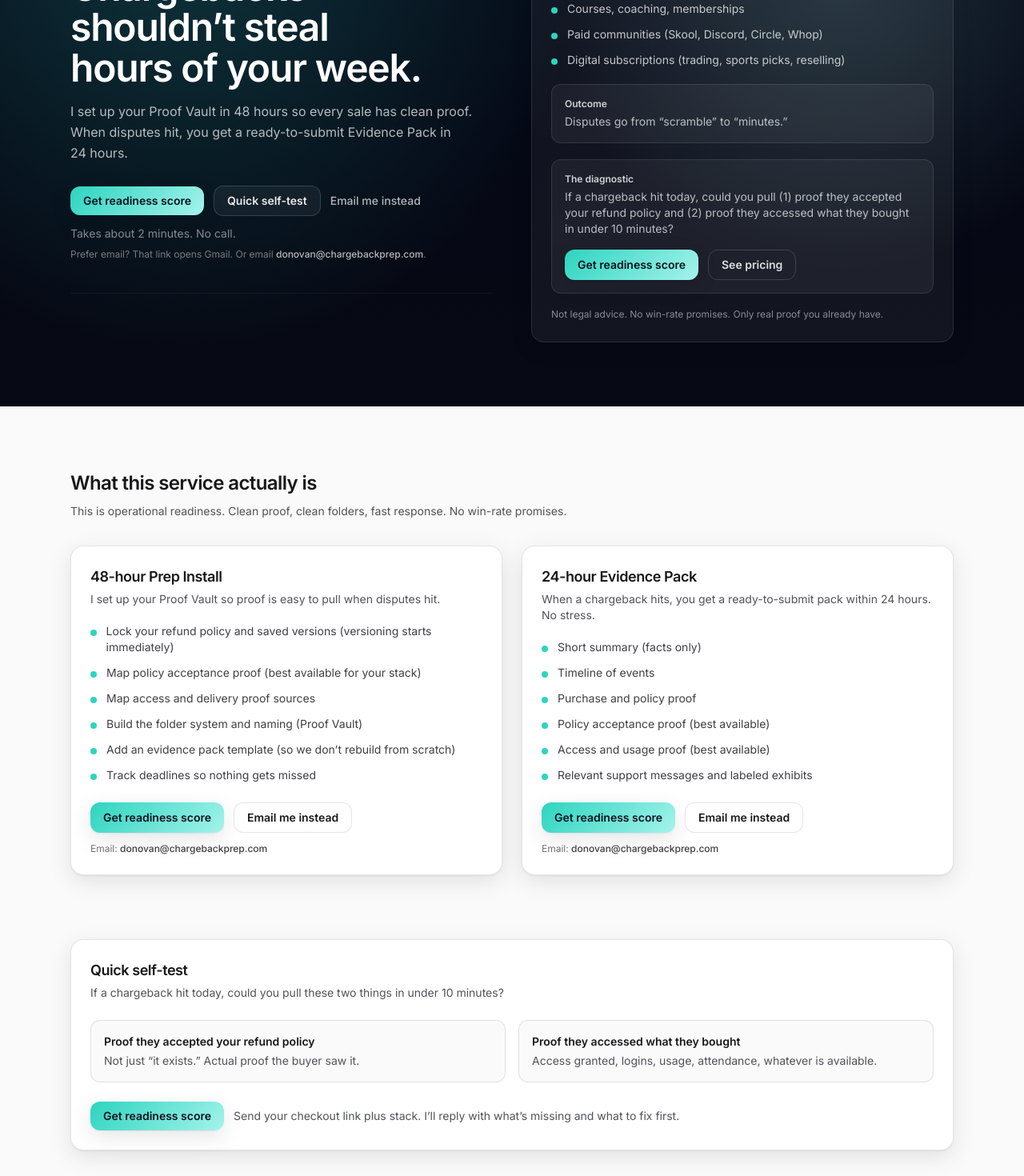
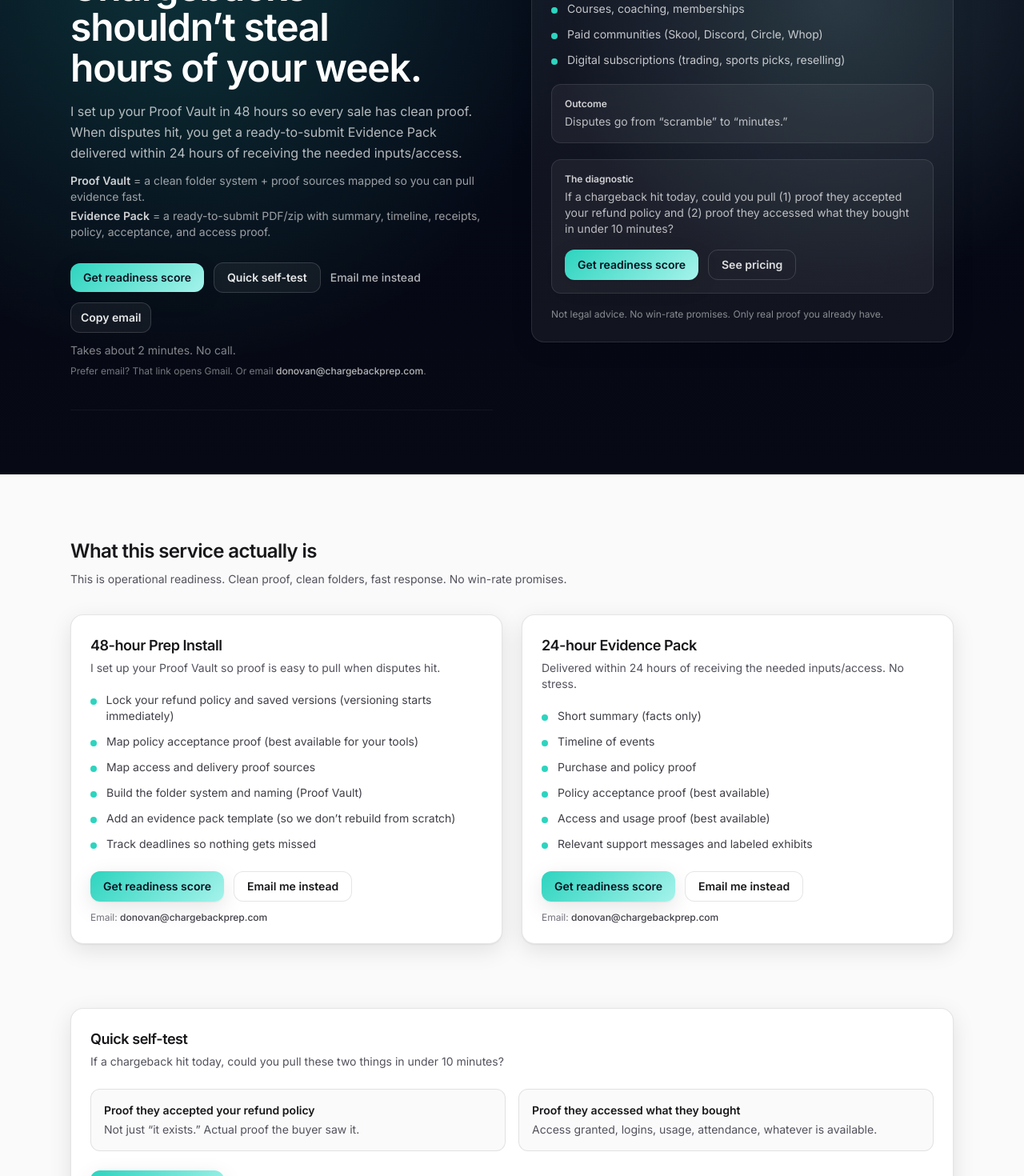
Before and after one commit to Donovxn/chargebackprep, a Next.js app: page / in a window 1280 px wide. Shown: the part 200-1670 px from the top of the page at 80% size. Built offline with nearby package versions, Linux system fonts and the light colour scheme.

Commit message:
Polish pricing layout + how-it-works flow

```diff
--- a/src/app/page.tsx
+++ b/src/app/page.tsx
@@ -1,5 +1,6 @@
 import Link from "next/link";
 import ReadinessScoreForm from "@/components/ReadinessScoreForm";
+import CopyToClipboard from "@/components/CopyToClipboard";
 
 const TO_EMAIL = "donovan@chargebackprep.com";
 
@@ -18,10 +19,13 @@ const primaryBtn =
   "inline-flex items-center justify-center rounded-xl bg-[linear-gradient(135deg,var(--cbp-accent-2),var(--cbp-accent-1))] px-4 py-2 text-sm font-semibold text-[var(--cbp-text)] shadow-soft hover:opacity-95";
 const secondaryBtn =
   "inline-flex items-center justify-center rounded-xl border border-white/15 bg-white/5 px-4 py-2 text-sm font-semibold text-white/90 hover:bg-white/10";
+const tertiaryBtnLight =
+  "inline-flex items-center justify-center rounded-xl border border-black/10 bg-white px-4 py-2 text-sm font-semibold text-zinc-900 hover:bg-zinc-50";
 const tertiaryLink =
   "text-sm font-medium text-white/70 underline-offset-4 hover:text-white hover:underline";
 
 const card = "rounded-2xl border border-black/10 bg-white p-6 shadow-soft";
+const stepCard = "rounded-2xl border border-black/10 bg-white p-5 shadow-soft";
 const cardDark =
   "rounded-2xl border border-white/10 bg-white/5 p-6 text-white shadow-soft";
 
@@ -30,7 +34,6 @@ export default function Home() {
   const emailBody =
     "Hey Donovan,\n\nI sell:\nMy platform(s):\nMy payment processor:\nRefund policy link:\n\nMy question:\n";
 
-  // Browser-native email option (no Outlook needed)
   const emailInstead = gmailCompose(TO_EMAIL, emailSubject, emailBody);
 
   return (
@@ -51,13 +54,27 @@ export default function Home() {
               <p className="mt-4 max-w-xl text-pretty text-base leading-relaxed text-white/70">
                 I set up your Proof Vault in 48 hours so every sale has clean
                 proof. When disputes hit, you get a ready-to-submit Evidence Pack
-                in 24 hours.
+                delivered within 24 hours of receiving the needed inputs/access.
               </p>
+
+              <div className="mt-3 max-w-xl space-y-1 text-sm text-white/60">
+                <p>
+                  <span className="font-semibold text-white/80">Proof Vault</span>{" "}
+                  = a clean folder system + proof sources mapped so you can pull
+                  evidence fast.
+                </p>
+                <p>
+                  <span className="font-semibold text-white/80">Evidence Pack</span>{" "}
+                  = a ready-to-submit PDF/zip with summary, timeline, receipts,
+                  policy, acceptance, and access proof.
+                </p>
+              </div>
 
               <div className="mt-7 flex flex-wrap items-center gap-3">
                 <Link href="/#score" className={primaryBtn}>
                   Get readiness score
                 </Link>
+
                 <Link href="/#self-test" className={secondaryBtn}>
                   Quick self-test
                 </Link>
@@ -70,6 +87,13 @@ export default function Home() {
                 >
                   Email me instead
                 </a>
+
+                <CopyToClipboard
+                  value={TO_EMAIL}
+                  label="Copy email"
+                  copiedLabel="Copied"
+                  className="inline-flex items-center justify-center rounded-xl border border-white/15 bg-white/5 px-3 py-2 text-sm font-semibold text-white/90 hover:bg-white/10"
+                />
               </div>
 
               <p className="mt-3 text-sm text-white/50">
@@ -174,7 +198,7 @@ export default function Home() {
               <ul className="mt-5 grid gap-3 text-sm text-zinc-700">
                 {[
                   "Lock your refund policy and saved versions (versioning starts immediately)",
-                  "Map policy acceptance proof (best available for your stack)",
+                  "Map policy acceptance proof (best available for your tools)",
                   "Map access and delivery proof sources",
                   "Build the folder system and naming (Proof Vault)",
                   "Add an evidence pack template (so we don’t rebuild from scratch)",
@@ -195,14 +219,15 @@ export default function Home() {
                   href={emailInstead}
                   target="_blank"
                   rel="noreferrer"
-                  className="inline-flex items-center justify-center rounded-xl border border-black/10 bg-white px-4 py-2 text-sm font-semibold text-zinc-900 hover:bg-zinc-50"
+                  className={tertiaryBtnLight}
                 >
                   Email me instead
                 </a>
               </div>
 
               <p className="mt-3 text-xs text-zinc-500">
-                Email: <span className="font-medium text-zinc-700">{TO_EMAIL}</span>
+                Email:{" "}
+                <span className="font-medium text-zinc-700">{TO_EMAIL}</span>
               </p>
             </div>
 
@@ -211,8 +236,8 @@ export default function Home() {
                 24-hour Evidence Pack
               </h3>
               <p className="mt-1 text-sm text-zinc-600">
-                When a chargeback hits, you get a ready-to-submit pack within 24
-                hours. No stress.
+                Delivered within 24 hours of receiving the needed inputs/access.
+                No stress.
               </p>
 
               <ul className="mt-5 grid gap-3 text-sm text-zinc-700">
@@ -239,14 +264,15 @@ export default function Home() {
                   href={emailInstead}
                   target="_blank"
                   rel="noreferrer"
-                  className="inline-flex items-center justify-center rounded-xl border border-black/10 bg-white px-4 py-2 text-sm font-semibold text-zinc-900 hover:bg-zinc-50"
+                  className={tertiaryBtnLight}
                 >
                   Email me instead
                 </a>
               </div>
 
               <p className="mt-3 text-xs text-zinc-500">
-                Email: <span className="font-medium text-zinc-700">{TO_EMAIL}</span>
+                Email:{" "}
+                <span className="font-medium text-zinc-700">{TO_EMAIL}</span>
               </p>
             </div>
           </div>
@@ -294,8 +320,9 @@ export default function Home() {
                 Get readiness score
               </Link>
               <p className="text-sm text-zinc-600">
-                Send your checkout link plus stack. I’ll reply with what’s missing
-                and what to fix first.
+                Send your checkout link + the tools you use (Stripe, PayPal,
+                Kajabi, Skool, Discord, etc.). I’ll reply with what’s missing and
+                what to fix first.
               </p>
             </div>
           </div>
@@ -319,6 +346,7 @@ export default function Home() {
                 <p className="text-sm font-semibold text-zinc-900">
                   What you get back
                 </p>
+
                 <ul className="mt-4 grid gap-3 text-sm text-zinc-700">
                   {[
                     "Pass/fail on policy acceptance + access proof",
@@ -331,6 +359,32 @@ export default function Home() {
                     </li>
                   ))}
                 </ul>
+
+                <details className="mt-6 rounded-xl border border-black/10 bg-zinc-50 p-4">
+                  <summary className="cursor-pointer list-none text-sm font-semibold text-zinc-900">
+                    Policy acceptance proof examples
+                  </summary>
+
+                  <p className="mt-2 text-sm text-zinc-600">
+                    Here’s what “proof they accepted the refund policy” can look
+                    like, depending on your tools:
+                  </p>
+
+                  <ul className="mt-4 grid gap-3 text-sm text-zinc-700">
+                    {[
+                      "Checkout terms checkbox log or screenshot (shows they agreed).",
+                      "Order confirmation page that includes a terms/policy link.",
+                      "Checkout receipt/email that references terms or policy acceptance.",
+                      "Platform audit log showing a buyer accepted terms (if available).",
+                      "Saved policy page version + timestamp that matches the purchase date.",
+                    ].map((t) => (
+                      <li key={t} className="flex gap-3">
+                        <span className="mt-2 h-2 w-2 rounded-full bg-[var(--cbp-accent-2)]" />
+                        <span>{t}</span>
+                      </li>
+                    ))}
+                  </ul>
+                </details>
               </div>
             </div>
 
@@ -345,6 +399,7 @@ export default function Home() {
         className="scroll-mt-24 bg-[var(--cbp-bg)] py-16 sm:py-20"
       >
         <div className="mx-auto max-w-6xl px-4 sm:px-6">
+          {/* Title block (keep clean + left aligned) */}
           <div className="max-w-2xl">
             <h2 className="text-2xl font-semibold tracking-tight text-zinc-900">
               Pricing
@@ -354,7 +409,61 @@ export default function Home() {
             </p>
           </div>
 
-          <div className="mt-8 grid gap-6 lg:grid-cols-3">
+          {/* How it works (separate block so it doesn't fight the header) */}
+          <div className="mt-8">
+            <div className="flex items-end justify-between gap-4">
+              <div>
+                <p className="text-sm font-semibold text-zinc-900">How it works</p>
+                <p className="mt-1 text-sm text-zinc-600">
+                  Simple flow. Async by default.
+                </p>
+              </div>
+
+              <p className="hidden text-xs text-zinc-500 sm:block">
+                48h install. Packs delivered within 24h of receiving inputs/access.
+              </p>
+            </div>
+
+            <div className="mt-4 grid gap-4 md:grid-cols-3">
+              <div className={stepCard}>
+                <p className="text-xs font-semibold text-zinc-600">Step 1</p>
+                <p className="mt-2 text-sm font-semibold text-zinc-900">
+                  Readiness score
+                </p>
+                <p className="mt-1 text-sm text-zinc-600">
+                  You submit the form. I reply with the gaps (in order) and what to
+                  fix first.
+                </p>
+              </div>
+
+              <div className={stepCard}>
+                <p className="text-xs font-semibold text-zinc-600">Step 2</p>
+                <p className="mt-2 text-sm font-semibold text-zinc-900">
+                  48-hour install
+                </p>
+                <p className="mt-1 text-sm text-zinc-600">
+                  If you want help, I install the Proof Vault in 48 hours so proof is
+                  easy to pull.
+                </p>
+              </div>
+
+              <div className={stepCard}>
+                <p className="text-xs font-semibold text-zinc-600">Step 3</p>
+                <p className="mt-2 text-sm font-semibold text-zinc-900">
+                  When disputes hit
+                </p>
+                <p className="mt-1 text-sm text-zinc-600">
+                  You text or email me. I return an Evidence Pack within 24 hours of
+                  receiving the needed inputs/access.
+                </p>
+              </div>
+            </div>
+          </div>
+
+          <div className="mt-10 h-px w-full bg-black/5" />
+
+          {/* Pricing cards */}
+          <div className="mt-10 grid gap-6 lg:grid-cols-3">
             <div className={card}>
               <p className="text-sm font-semibold text-zinc-900">
                 48-hour Prep Install
@@ -409,7 +518,7 @@ export default function Home() {
                 </span>
               </p>
               <p className="mt-2 text-sm text-zinc-600">
-                Delivered fast once inputs are provided.
+                Delivered within 24 hours of receiving the needed inputs/access.
               </p>
 
               <ul className="mt-5 grid gap-3 text-sm text-zinc-700">
@@ -541,7 +650,7 @@ export default function Home() {
                 Do you need access to everything?
               </summary>
               <p className="mt-3 text-sm text-zinc-600">
-                No. I’ll ask for the best available proof sources for your stack.
+                No. I’ll ask for the best available proof sources for your tools.
                 If you can’t grant access, exports and screenshots can work.
               </p>
             </details>
@@ -551,8 +660,8 @@ export default function Home() {
                 Do we need a call?
               </summary>
               <p className="mt-3 text-sm text-zinc-600">
-                No. We can do this async over email. If you prefer Slack or Discord,
-                that works too.
+                No. We can do this async over email. If you prefer Slack or
+                Discord, that works too.
               </p>
             </details>
 
@@ -571,8 +680,8 @@ export default function Home() {
                 Can you guarantee I’ll win disputes?
               </summary>
               <p className="mt-3 text-sm text-zinc-600">
-                No. No guarantees. What I do is make your evidence fast to pull and
-                clean to submit, so you respond on time with your best proof.
+                No. No guarantees. What I do is make your evidence fast to pull
+                and clean to submit, so you respond on time with your best proof.
               </p>
             </details>
           </div>
@@ -591,9 +700,7 @@ export default function Home() {
               Or email me directly
             </a>
 
-            <span className="text-xs text-zinc-500">
-              ({TO_EMAIL})
-            </span>
+            <span className="text-xs text-zinc-500">({TO_EMAIL})</span>
           </div>
         </div>
       </section>
```
